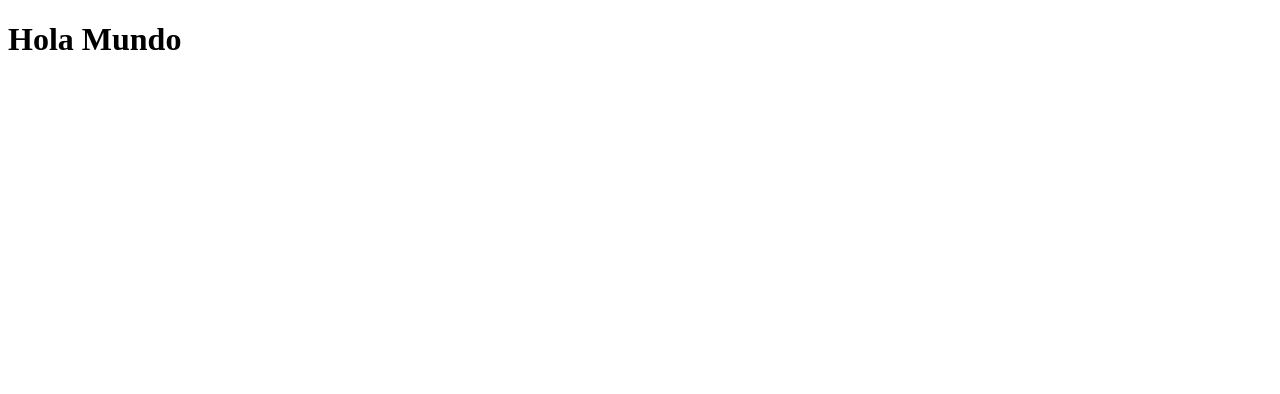
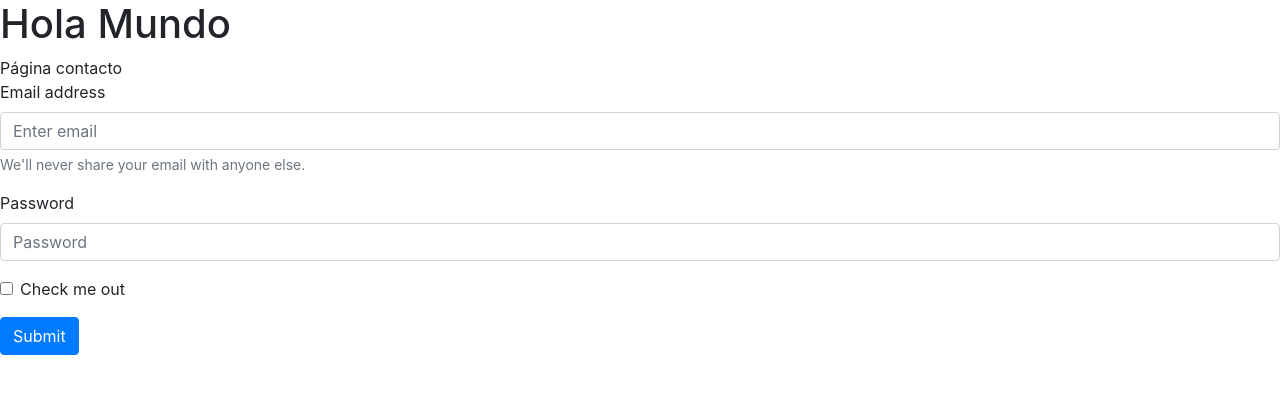
Before and after one commit to ConstanzaGalia/proyectoFinal-fontend, a React (Create React App) app: page / in a window 1280 px wide. Shown: the top 394 px of the page. Built offline with nearby package versions, Linux system fonts and the light colour scheme.

Commit message:
Comenzando con la página de contacto

```diff
--- a/package.json
+++ b/package.json
@@ -6,6 +6,7 @@
     "@testing-library/jest-dom": "^5.11.9",
     "@testing-library/react": "^11.2.5",
     "@testing-library/user-event": "^12.8.3",
+    "bootstrap": "^4.6.0",
     "react": "^17.0.1",
     "react-bootstrap": "^1.5.2",
     "react-dom": "^17.0.1",
--- a/src/App.js
+++ b/src/App.js
@@ -1,10 +1,13 @@
 
 import './css/App.css';
+import 'bootstrap/dist/css/bootstrap.min.css';
+import Contact from './pages/Contact';
 
 function App() {
   return (
     <div>
       <h1>Hola Mundo</h1>
+      <Contact/>
     </div>
   );
 }
--- /dev/null
+++ b/src/pages/Contact.jsx
@@ -0,0 +1,30 @@
+import React from "react";
+import { Button, Form } from "react-bootstrap";
+
+export default function Contact() {
+  return (
+    <>
+      <div>Página contacto</div>
+      <Form>
+        <Form.Group controlId="formBasicEmail">
+          <Form.Label>Email address</Form.Label>
+          <Form.Control type="email" placeholder="Enter email" />
+          <Form.Text className="text-muted">
+            We'll never share your email with anyone else.
+          </Form.Text>
+        </Form.Group>
+
+        <Form.Group controlId="formBasicPassword">
+          <Form.Label>Password</Form.Label>
+          <Form.Control type="password" placeholder="Password" />
+        </Form.Group>
+        <Form.Group controlId="formBasicCheckbox">
+          <Form.Check type="checkbox" label="Check me out" />
+        </Form.Group>
+        <Button variant="primary" type="submit">
+          Submit
+        </Button>
+      </Form>
+    </>
+  );
+}
```
Also changed, not shown: 1 other file (tests, documents, lock files or other folders).
